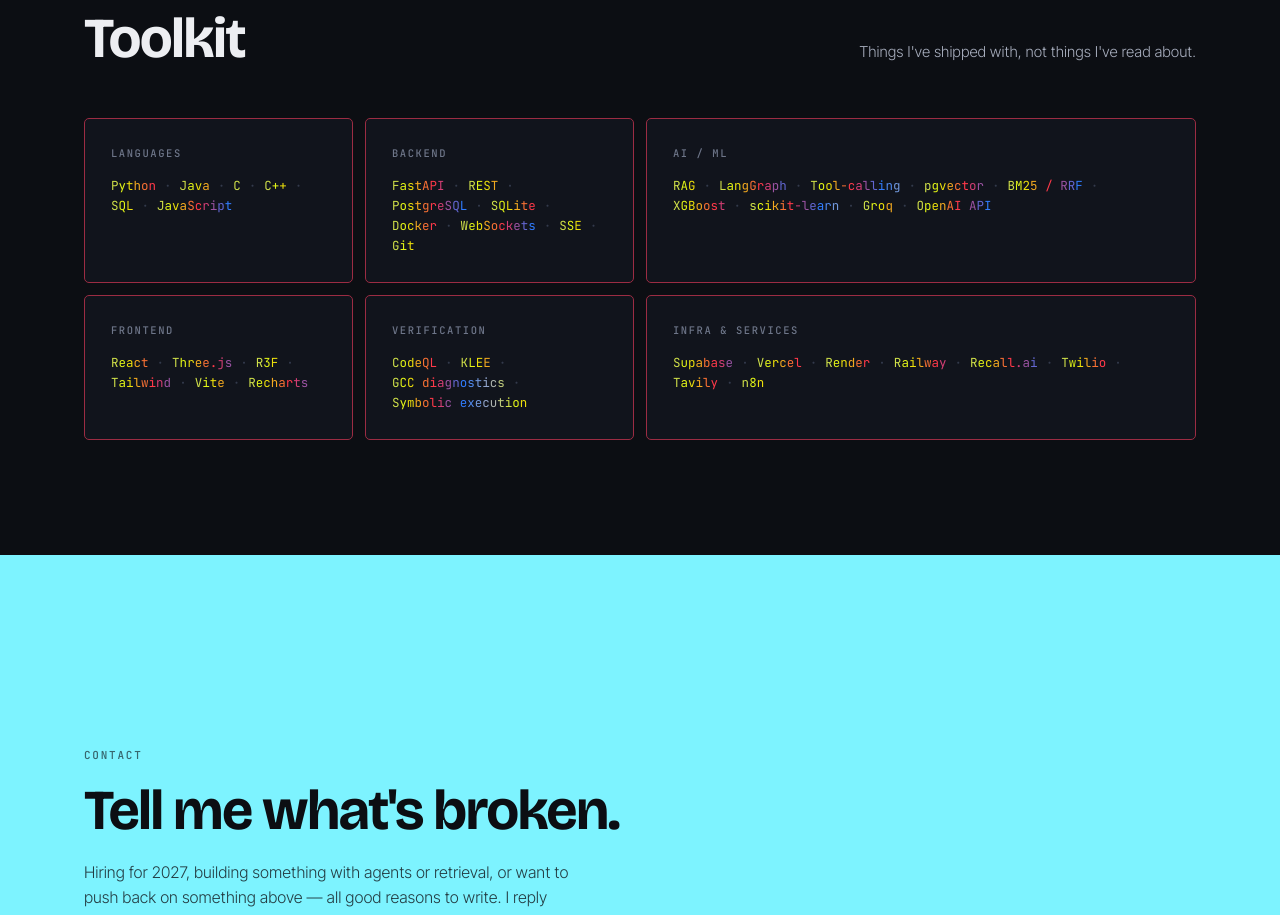
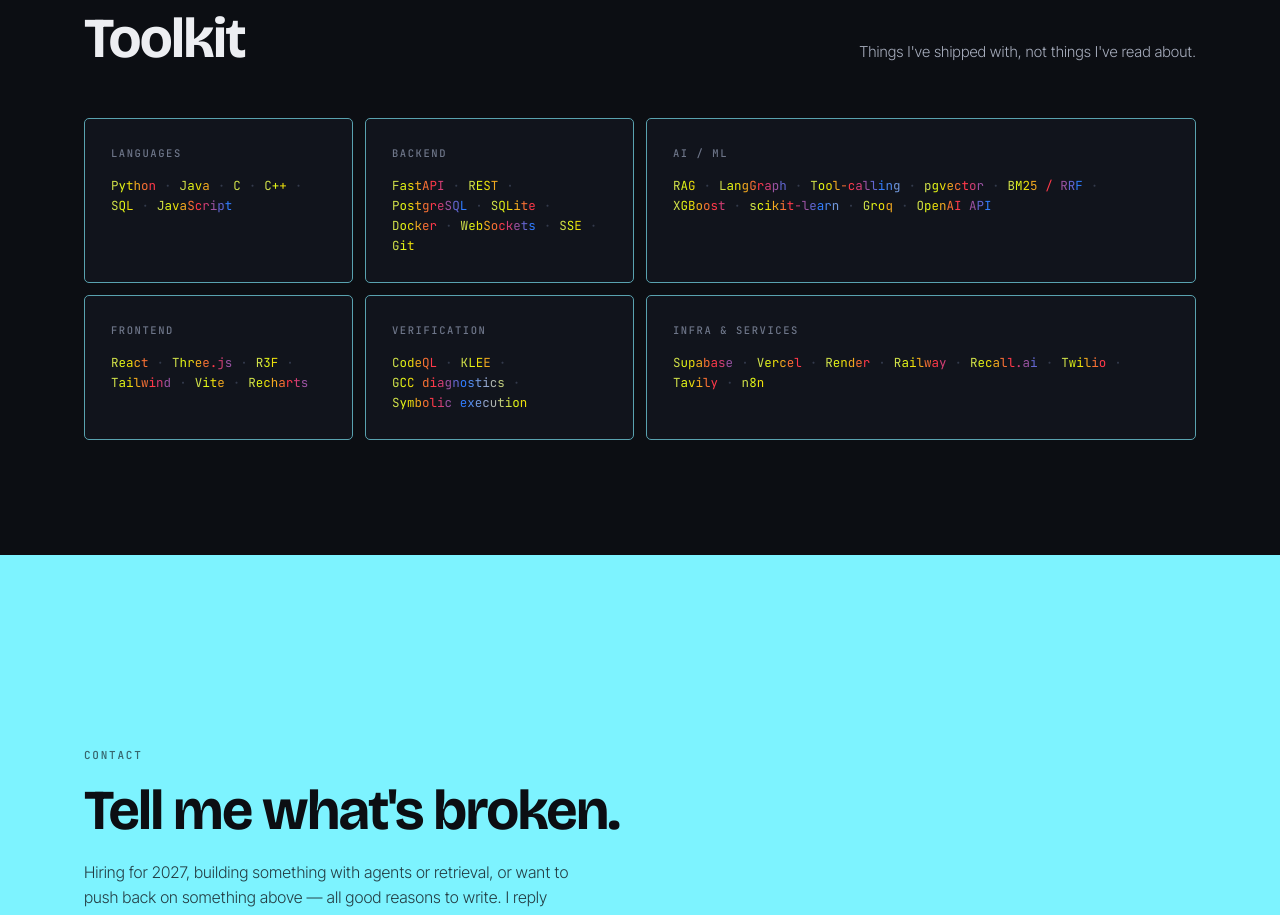
Before and after one commit to vs-githjk/Portfolio, a React (Vite) app: page / in a window 1280 px wide. Shown: the part 9040-9955 px from the top of the page. Built offline with nearby package versions, Linux system fonts and the light colour scheme.

Commit message:
Cyan bento outlines; kill stale ScrollTrigger pins before re-creating

```diff
--- a/src/components/Principles.jsx
+++ b/src/components/Principles.jsx
@@ -13,6 +13,16 @@
   const trackRef = useRef(null);
 
   useEffect(() => {
+    /* StrictMode double-mounts and Vite HMR can leave orphaned pins behind —
+       each one renders as a ghost copy of this section. Kill any trigger that
+       still points at this section (or a detached node) before creating ours. */
+    ScrollTrigger.getAll().forEach((t) => {
+      const trig = t.vars?.trigger;
+      if (trig === secRef.current || (trig instanceof Element && !trig.isConnected)) {
+        t.kill(true);
+      }
+    });
+
     const mm = gsap.matchMedia();
 
     mm.add('(min-width: 900px) and (prefers-reduced-motion: no-preference)', () => {
--- a/src/styles/sections.css
+++ b/src/styles/sections.css
@@ -479,7 +479,7 @@
 .kit { display: grid; grid-template-columns: repeat(4, minmax(0, 1fr)); gap: 12px; }
 .kit-cell {
   padding: clamp(18px, 2.4vw, 26px);
-  border: 1px solid color-mix(in srgb, var(--accent-2) 55%, var(--hair));
+  border: 1px solid color-mix(in srgb, var(--accent-3-light) 60%, var(--hair));
   border-radius: var(--radius-sm);
   background: var(--ink-2);
 }
```
